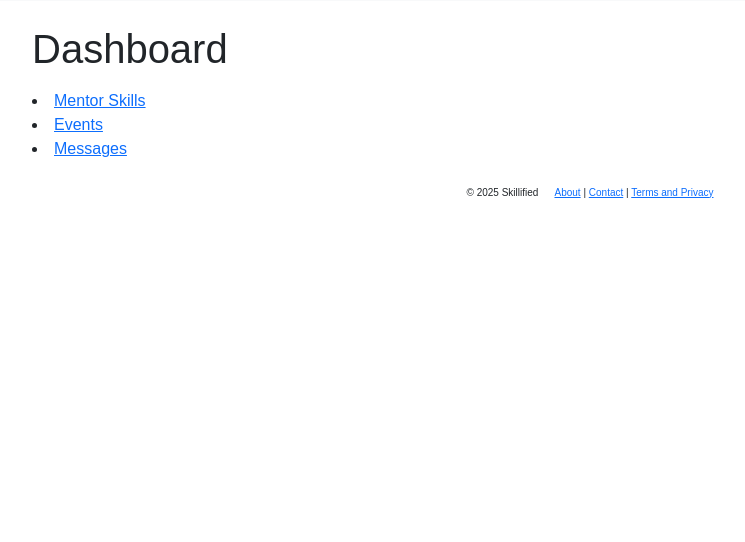
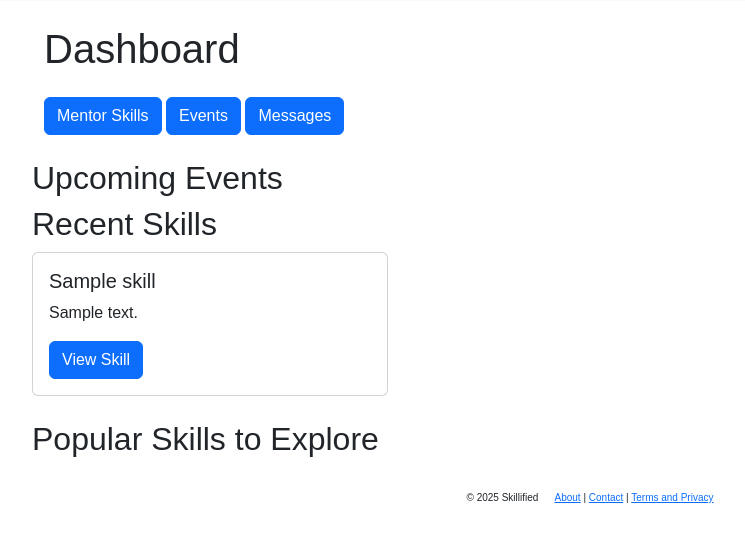
Before and after one commit to dbeckett93/skillified, a Django app: page /dashboard/ in a window 1280 px wide. Shown: the part 56-598 px from the top of the page, without its empty margins (50-795 px from the left). Run offline with Django 5.2, Linux system fonts and the light colour scheme; a user stored in the database is signed in; tables that the repository leaves empty hold one stand-in row (values such as "Sample post").

Commit message:
Enhance dashboard view: display upcoming events, recent skills, and popular skills with card layout for improved user experience

```diff
--- a/main/templates/main/dashboard.html
+++ b/main/templates/main/dashboard.html
@@ -3,11 +3,58 @@
 {% block title %}Dashboard - Skillified{% endblock %}
 
 {% block content %}
+<div class="container mt-4 mb-4">
     <h1>Dashboard</h1>
+    <div class="mb-4"></div>
+        <a href="{% url 'mentor_skills' %}" class="btn btn-primary">Mentor Skills</a>
+        <a href="{% url 'events' %}" class="btn btn-primary">Events</a>
+        <a href="{% url 'messages' %}" class="btn btn-primary">Messages</a>
+    </div>
 
-    <ul></ul>
-        <li><a href="{% url 'mentor_skills' %}">Mentor Skills</a></li>
-        <li><a href="{% url 'events' %}">Events</a></li>
-        <li><a href="{% url 'messages' %}">Messages</a></li>
-    </ul>
+    <h2>Upcoming Events</h2>
+    <div class="row">
+        {% for event in upcoming_events %}
+        <div class="col-md-4 mb-4">
+            <div class="card">
+                <div class="card-body">
+                    <h5 class="card-title">{{ event.title }}</h5>
+                    <p class="card-text">{{ event.overview }}</p>
+                    <p><strong>Date and Time:</strong> {{ event.date_time }}</p>
+                    <a href="{% url 'event_detail' event.id %}" class="btn btn-primary">View Event</a>
+                </div>
+            </div>
+        </div>
+        {% endfor %}
+    </div>
+
+    <h2>Recent Skills</h2>
+    <div class="row">
+        {% for skill in recent_skills %}
+        <div class="col-md-4 mb-4">
+            <div class="card">
+                <div class="card-body">
+                    <h5 class="card-title">{{ skill.name }}</h5>
+                    <p class="card-text">{{ skill.description }}</p>
+                    <a href="{% url 'skill_detail' skill.id %}" class="btn btn-primary">View Skill</a>
+                </div>
+            </div>
+        </div>
+        {% endfor %}
+    </div>
+
+    <h2>Popular Skills to Explore</h2>
+    <div class="row">
+        {% for skill in popular_skills %}
+        <div class="col-md-4 mb-4">
+            <div class="card">
+                <div class="card-body">
+                    <h5 class="card-title">{{ skill.name }}</h5>
+                    <p class="card-text">{{ skill.description }}</p>
+                    <a href="{% url 'skill_detail' skill.id %}" class="btn btn-primary">View Skill</a>
+                </div>
+            </div>
+        </div>
+        {% endfor %}
+    </div>
+</div>
 {% endblock %}
--- a/main/views.py
+++ b/main/views.py
@@ -8,8 +8,9 @@
 from django.core.mail import send_mail
 from django.http import JsonResponse
 from django.shortcuts import redirect, render, get_object_or_404
+from django.utils import timezone
 from django.views.decorators.csrf import csrf_protect
-from django.db.models import Q
+from django.db.models import Q, Count
 
 from .forms import ContactForm, SkillForm, EventForm
 from .models import Profile, Skill, Event, NotificationSetting, Message
@@ -64,11 +65,31 @@
     return render(request, 'main/terms_privacy.html')
 
 # Dashboard page view
+@login_required
 def dashboard(request):
     """
-    Renders the user dashboard page.
+    Renders the user dashboard, displaying upcoming events, recent skills, and popular skills.
     """
-    return render(request, 'main/dashboard.html')
+    user = request.user
+    today = timezone.now()
+
+    # Fetch upcoming events where the user is a participant
+    upcoming_events = Event.objects.filter(participants=user, date_time__gte=today).order_by('date_time')
+
+    # Fetch recent skills where the user has signed up as an event participant
+    recent_skills = Skill.objects.filter(events__participants=user).distinct()
+
+    # Fetch popular skills to explore
+    popular_skills = Skill.objects.filter(events__date_time__gte=today).annotate(
+        total_participants=Count('events__participants')
+    ).order_by('-total_participants')
+
+    context = {
+        'upcoming_events': upcoming_events,
+        'recent_skills': recent_skills,
+        'popular_skills': popular_skills,
+    }
+    return render(request, 'main/dashboard.html', context)
 
 # Logout page view
 def logout(request):
```
